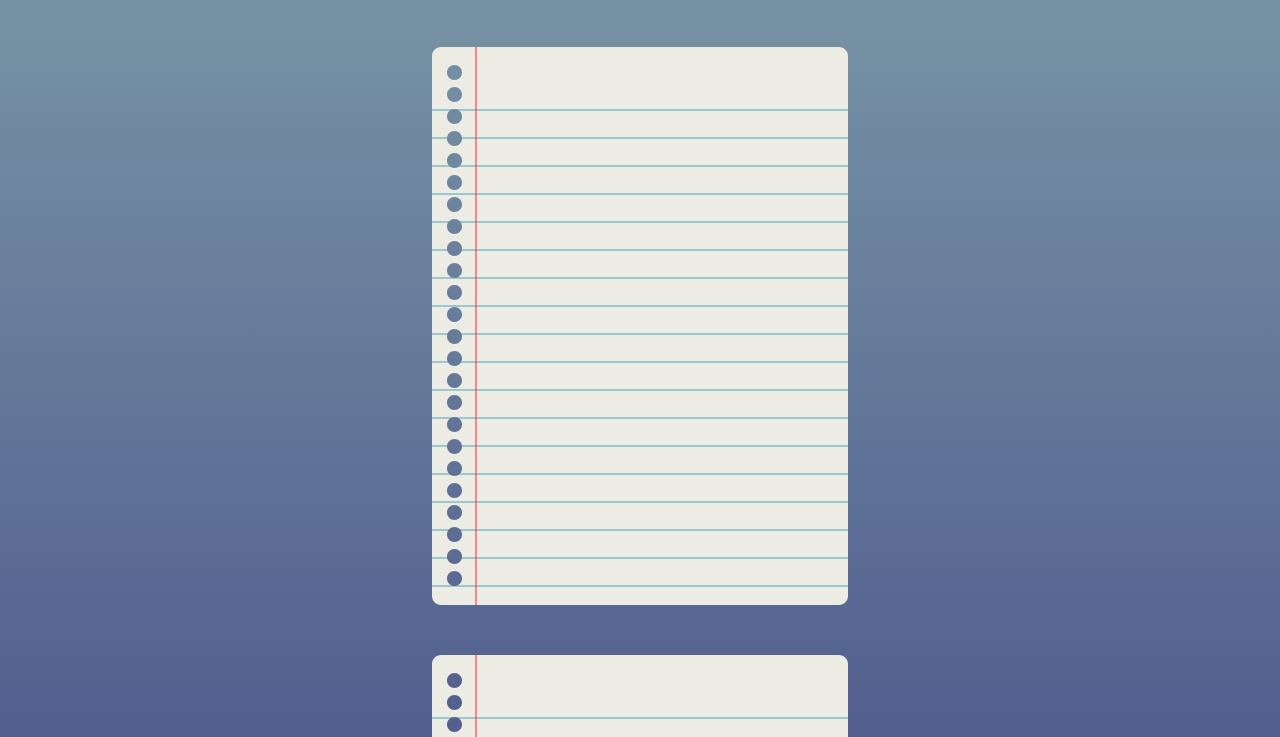
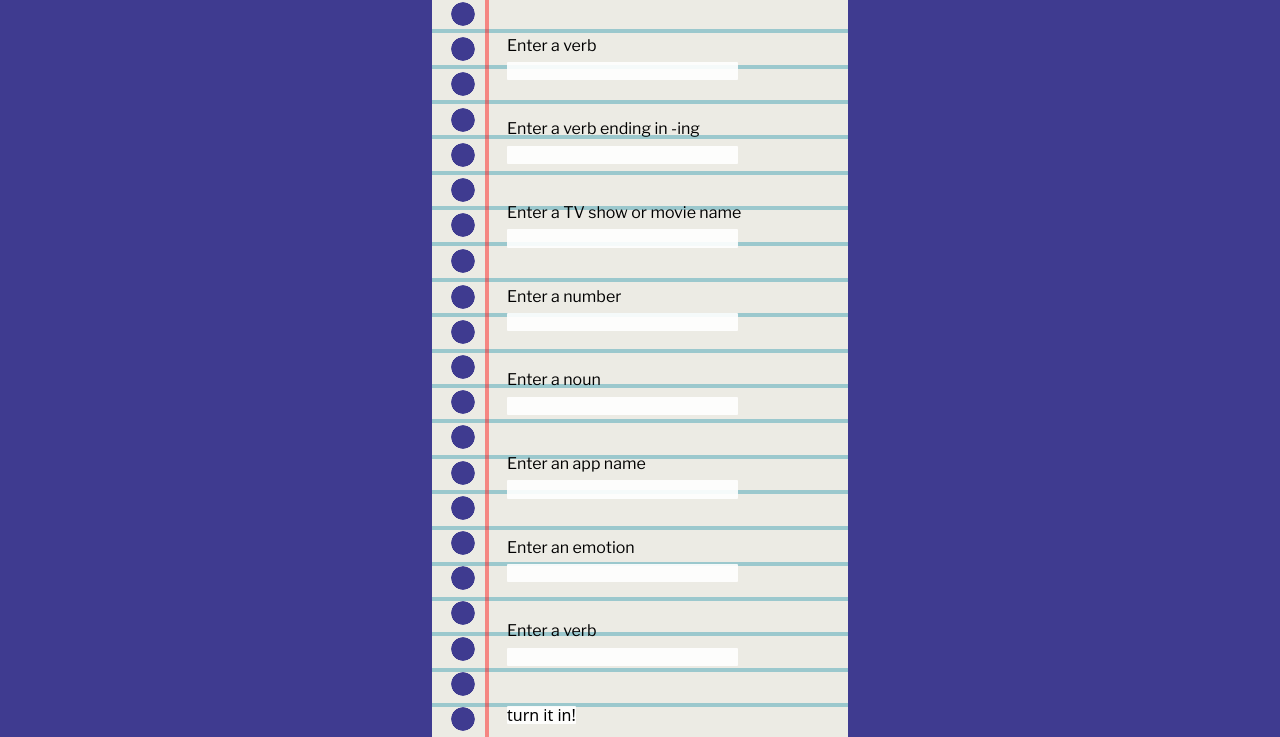
Before and after one commit to gyfigueroa/des154a, a plain HTML site: page studio1/index.html in a window 1280 px wide. Shown: the part 445-1182 px from the top of the page. Drawn offline with nearby package versions, Linux system fonts and the light colour scheme; a web font is replaced by a local one.

Commit message:
added more stylings

```diff
--- a/studio1/index.html
+++ b/studio1/index.html
@@ -29,7 +29,10 @@
     </header>
 
     <main>
+        <div id="menu">
+
             <form>
+                <h1>Your Assignment</h1>
                 <label for="dayofweek">Enter a day of the week</label>
                 <input type="text" id="dayofweek">
                 <br>
@@ -59,11 +62,10 @@
                 <br>
                 <input type="submit" name="send" value="turn it in!">
             </form>
-
-            <img class="page" id="page1" src="images/linedpaper.svg">
-        <img class="page" id="page2" src="images/linedpaper.svg">
-        <img class="page" id="page3" src="images/linedpaper.svg">
+            <img class="page" id="page1" src="images/linedpapermobile.svg">
+        </div>
+            <img class="page" id="page2" src="images/linedpapermobile.svg">
+            <img class="page" id="page3" src="images/linedpapermobile.svg">
     </main>
-
 </body>
 </html>
--- a/studio1/styles.css
+++ b/studio1/styles.css
@@ -5,8 +5,9 @@
 }
 
 body {
-    background: linear-gradient(#8DB2B1,#1D1270);
-}
+    background: rgb(63, 59, 144);
+/*     background: linear-gradient(126deg, rgba(2,0,36,1) 0%, rgba(89,89,175,1) 42%, rgba(255,58,58,1) 99%);
+ */}
 
 .lacquer-regular {
     font-family: "Lacquer", system-ui;
@@ -35,7 +36,7 @@ body {
 .container {
     width: 90%;
     padding: 20px;
-    background: #ECEBE4;
+    background: #f4f4f2;
     height: fit-content;
     color: rgb(86, 80, 68);
     display: flex;
@@ -61,7 +62,7 @@ p {
 .progress {
     width: 100%;
     height: 20px;
-    background: #bebcb28a;
+    background: #bebcb26c;
     margin-bottom: 20px;
     border-radius: 15px;
     position: relative;
@@ -123,21 +124,64 @@ p {
     transform: translate(-50%, -50%) scale(1);
 }
 
-main {
+main{
     display: flex;
-    justify-content: center;
     align-items: center;
     flex-direction: column;
     gap: 50px;
     margin-top: 30px;
 }
 
-.menu img {
+h2 {
+    font-family: "La Belle Aurore", cursive;
+    font-weight: 400;
+    font-style: normal;
+}
+
+#menu {
     position: relative;
 }
 
-.menu form {
+#page1 {
+    position: relative;
+}
 
-    top: 10px;
-    left: 10px;
+#page2 {
+    position: absolute;
 }
+
+#page3 {
+    position: absolute;
+}
+
+form {
+    position: absolute;
+    top: 100px;
+    left: 75px;
+    z-index: 1;
+}
+
+label, input {
+    display:block;
+}
+
+label {
+    font-family: "Libre Franklin", sans-serif;
+    font-weight: 400;
+    font-style: normal;
+    margin-bottom: 7px;
+}
+
+input {
+    font-family: "Lacquer", system-ui;
+    font-weight: 400;
+    font-style: normal;
+    margin-bottom: 21.5px;
+    background-color: rgba(255, 255, 255, 0.9);
+    border: none;
+    border-radius: 1px;
+}
+
+fieldset input, fieldset {
+    display: inline;
+}
```
Also changed, not shown: studio1/images/linedpapermobile.svg (added).
